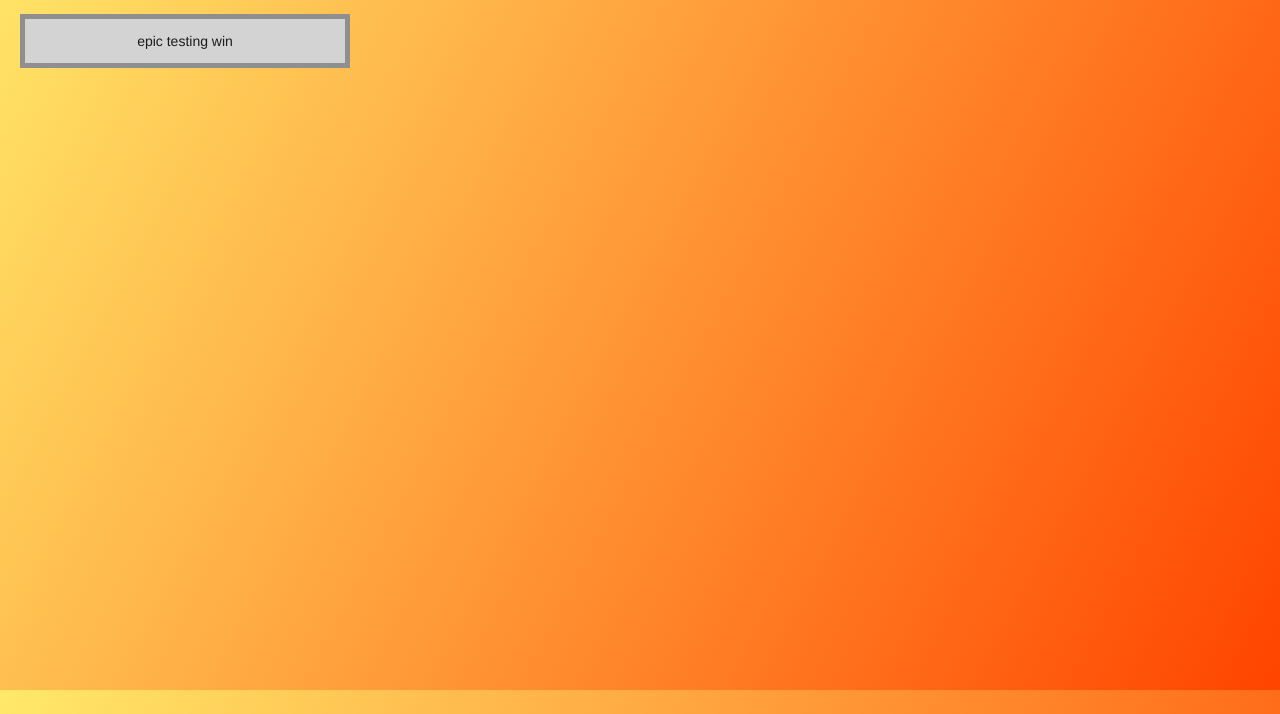
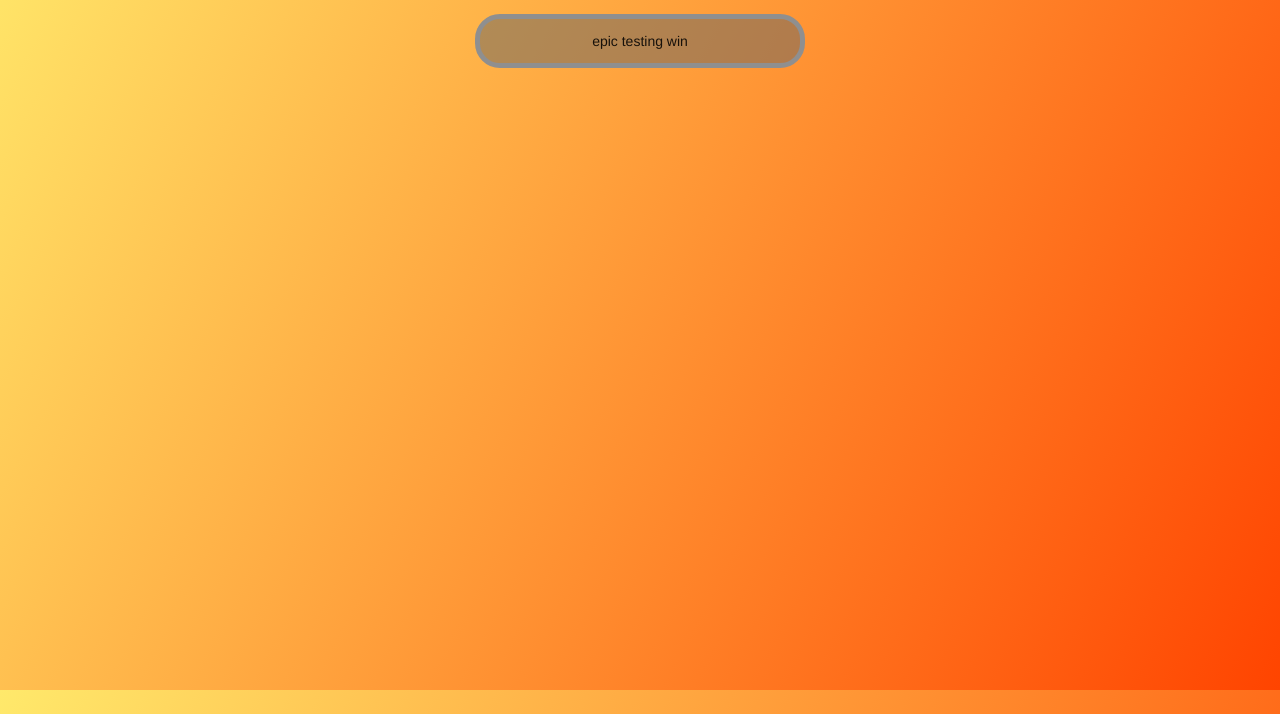
Before and after one commit to kotobdev/kotobsite, a plain HTML site: page index2.html in a window 1280 px wide. Shown: the part 110-824 px from the top of the page. Drawn offline with nearby package versions, Linux system fonts and the light colour scheme.

Commit message:
funny transparency

```diff
--- a/index2.html
+++ b/index2.html
@@ -10,9 +10,10 @@
             background: linear-gradient(118deg, rgba(255,233,107,1) 0%, rgba(255,68,0,1) 100%);
         }
         p {
-            background-color: lightgrey;
+            background-color: rgba(100, 100, 100, .5);
             width: 300px;
             border: 5px solid rgb(143, 143, 143);
+            border-radius: 25px;
             padding: 10px;
             margin: 20px;
         }
@@ -22,5 +23,5 @@
 
 
 <h1>LESGOOOO</h1>
-<p>epic testing win</p>
+<center><p>epic testing win</p></center>
 </html>
```
